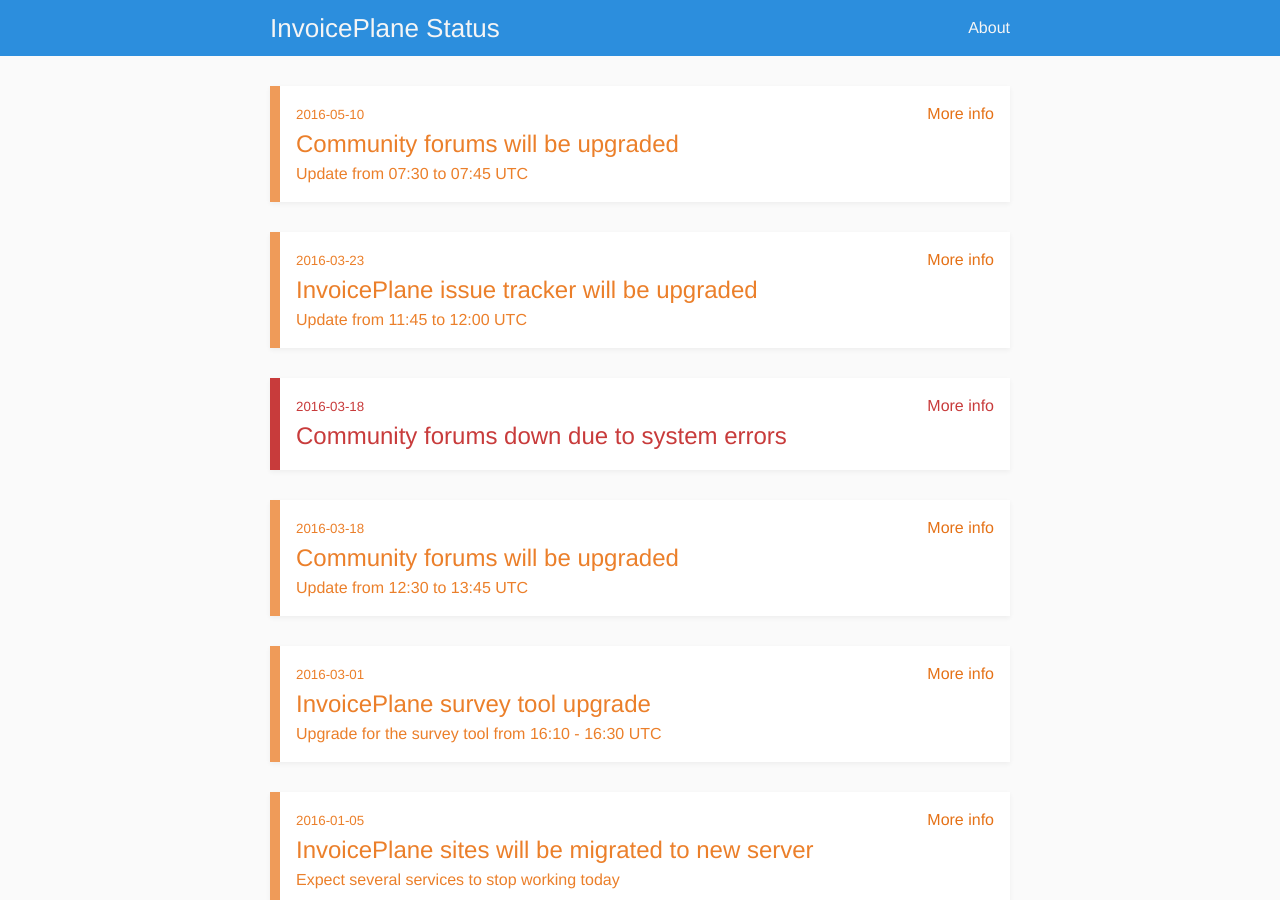
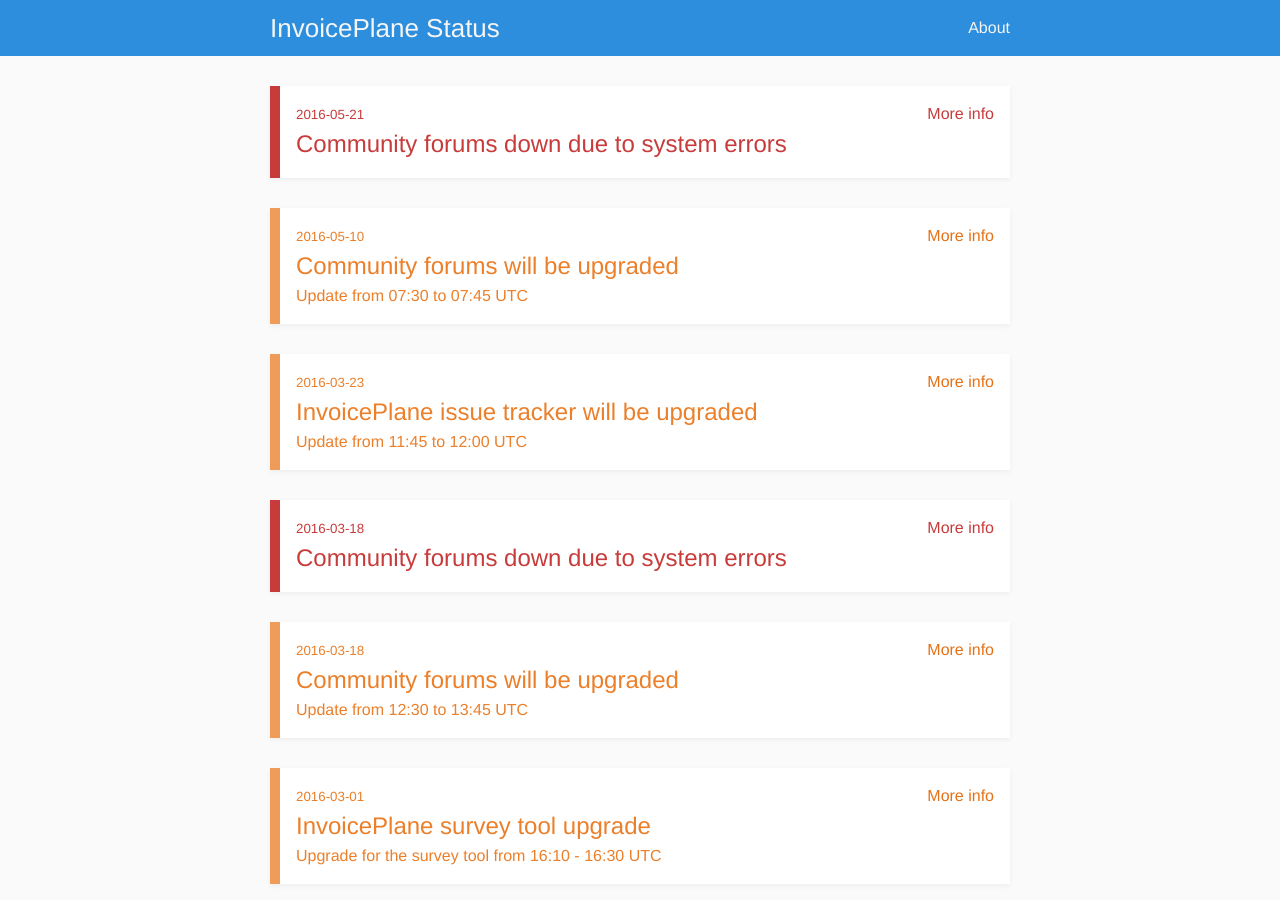
Before and after one commit to InvoicePlane/Status, a Jekyll site: the page built from index.html, in a window 1280 px wide and 900 px high. Built offline with Jekyll 4.4.1, drawn with Linux system fonts in a browser that asks for light colours; a file with an impossible date is left out.

Commit message:
[Error] Community forums down (update)

```diff
--- a/_posts/2016-21-05-community-forums-downtime.markdown
+++ b/_posts/2016-21-05-community-forums-downtime.markdown
@@ -1,6 +1,6 @@
 ---
 layout: entry-error
 title:  "Community forums down due to system errors"
-date:   2016-21-05 05:50:00 +0200
+date:   2016-05-21 07:30:00 +0200
 ---
-The community forums (https://community.invoiceplane.com) are currently unavailable. The forums should be back soon.
+The community forums (https://community.invoiceplane.com) are currently unavailable due to critical system errors. Please try again later.
```
